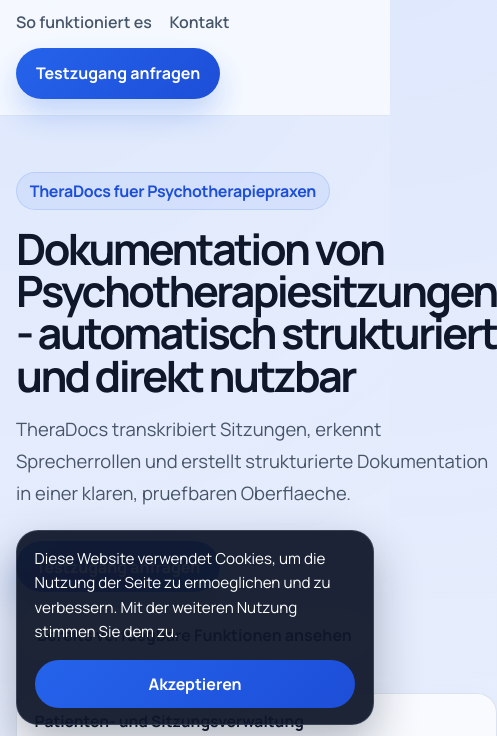
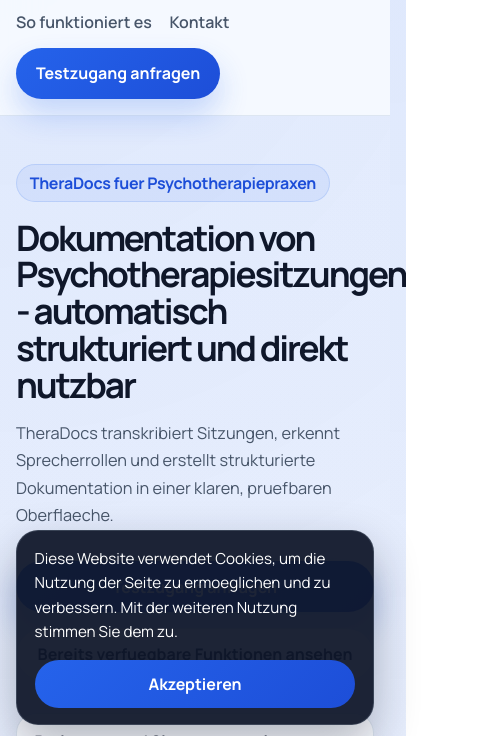
Before and after one commit to Sumora-ai/theradocs-website, a plain HTML site: page index.html in a window 390 px wide. Shown: the part 103-839 px from the top of the page, 497 px wide, since content can reach past the window. Drawn offline with Linux system fonts and the light colour scheme.

Commit message:
Optimizing font for different screen sizes

```diff
--- a/index.html
+++ b/index.html
@@ -142,9 +142,23 @@
 
         .hero-grid {
             display: grid;
-            grid-template-columns: minmax(0, 1.03fr) minmax(0, 0.97fr);
-            gap: 3rem;
+            grid-template-columns: minmax(0, 620px) minmax(320px, 500px);
+            justify-content: space-between;
+            gap: clamp(2.5rem, 5vw, 5rem);
             align-items: center;
+        }
+
+        .hero-copy {
+            width: 100%;
+            max-width: 620px;
+            min-width: 0;
+        }
+
+        .hero-media {
+            width: 100%;
+            min-width: 0;
+            display: flex;
+            justify-content: flex-end;
         }
 
         .eyebrow {
@@ -162,15 +176,15 @@
 
         .hero h1 {
             margin: 1.1rem 0 1rem;
-            font-size: clamp(2.7rem, 6vw, 4.8rem);
-            line-height: 0.98;
+            font-size: clamp(2.55rem, 5vw, 4.2rem);
+            line-height: 1.02;
             letter-spacing: -0.06em;
-            max-width: 11.5ch;
+            max-width: 12ch;
         }
 
         .hero p {
             margin: 0;
-            max-width: 660px;
+            max-width: 620px;
             font-size: 1.15rem;
             line-height: 1.75;
             color: var(--muted);
@@ -211,6 +225,8 @@
         }
 
         .product-shell {
+            width: 100%;
+            max-width: 500px;
             padding: 1rem;
             border-radius: 32px;
             background: rgba(255, 255, 255, 0.88);
@@ -505,8 +521,18 @@
             cursor: pointer;
         }
 
+        @media (max-width: 1100px) {
+            .hero-grid {
+                grid-template-columns: minmax(0, 560px) minmax(300px, 440px);
+                gap: 2.5rem;
+            }
+
+            .hero h1 {
+                font-size: clamp(2.35rem, 4.6vw, 3.6rem);
+            }
+        }
+
         @media (max-width: 980px) {
-            .hero-grid,
             .availability-layout,
             .feature-grid,
             .steps-grid {
@@ -517,8 +543,22 @@
                 padding-top: 3.5rem;
             }
 
-            .hero h1 {
-                max-width: none;
+            .hero-grid {
+                grid-template-columns: minmax(0, 1fr);
+                gap: 2rem;
+                justify-content: stretch;
+            }
+
+            .hero-copy {
+                max-width: 640px;
+            }
+
+            .hero-media {
+                justify-content: flex-start;
+            }
+
+            .product-shell {
+                max-width: 640px;
             }
 
             .availability-list {
@@ -538,8 +578,33 @@
                 gap: 0.9rem 1.1rem;
             }
 
+            .hero {
+                padding: 3rem 0 2.8rem;
+            }
+
+            .hero h1 {
+                max-width: none;
+                font-size: clamp(2.1rem, 9vw, 2.9rem);
+                line-height: 1.05;
+            }
+
+            .hero p {
+                font-size: 1.02rem;
+                line-height: 1.68;
+            }
+
+            .hero-actions {
+                flex-direction: column;
+                align-items: stretch;
+            }
+
             .hero-highlights {
                 grid-template-columns: 1fr;
+            }
+
+            .hero-media,
+            .product-shell {
+                max-width: 100%;
             }
 
             .product-footnote {
@@ -578,7 +643,7 @@
     <main id="top">
         <section class="hero">
             <div class="container hero-grid">
-                <div>
+                <div class="hero-copy">
                     <div class="eyebrow">TheraDocs fuer Psychotherapiepraxen</div>
                     <h1>Dokumentation von Psychotherapiesitzungen - automatisch strukturiert und direkt nutzbar</h1>
                     <p>TheraDocs transkribiert Sitzungen, erkennt Sprecherrollen und erstellt strukturierte Dokumentation in einer klaren, pruefbaren Oberflaeche.</p>
@@ -606,6 +671,7 @@
                     </div>
                 </div>
 
+                <div class="hero-media">
                     <div class="product-shell">
                         <div class="product-topbar">
                             <div class="window-dots" aria-hidden="true">
@@ -621,6 +687,7 @@
                         <div class="product-footnote">
                             <span>Transkript und Zusammenfassung stehen in derselben Ansicht bereit.</span>
                             <span>Direkt pruefbar, editierbar und einer Sitzung zugeordnet.</span>
+                        </div>
                     </div>
                 </div>
             </div>
```
Lines whose indentation alone changed are shown as unchanged.
